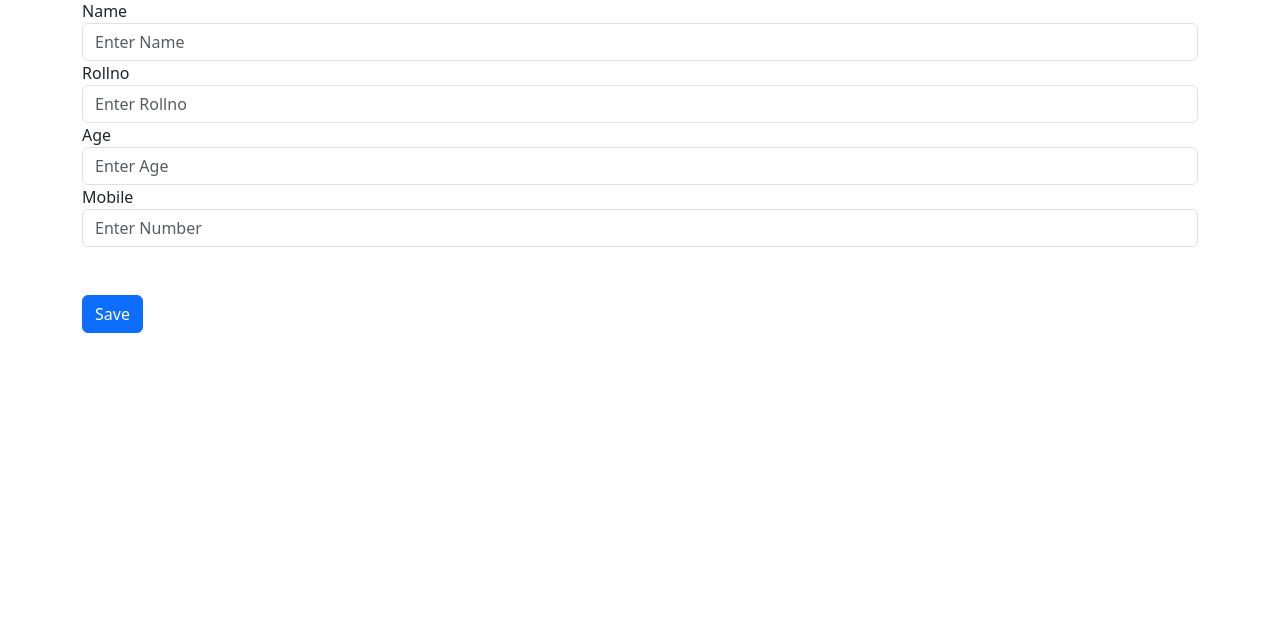
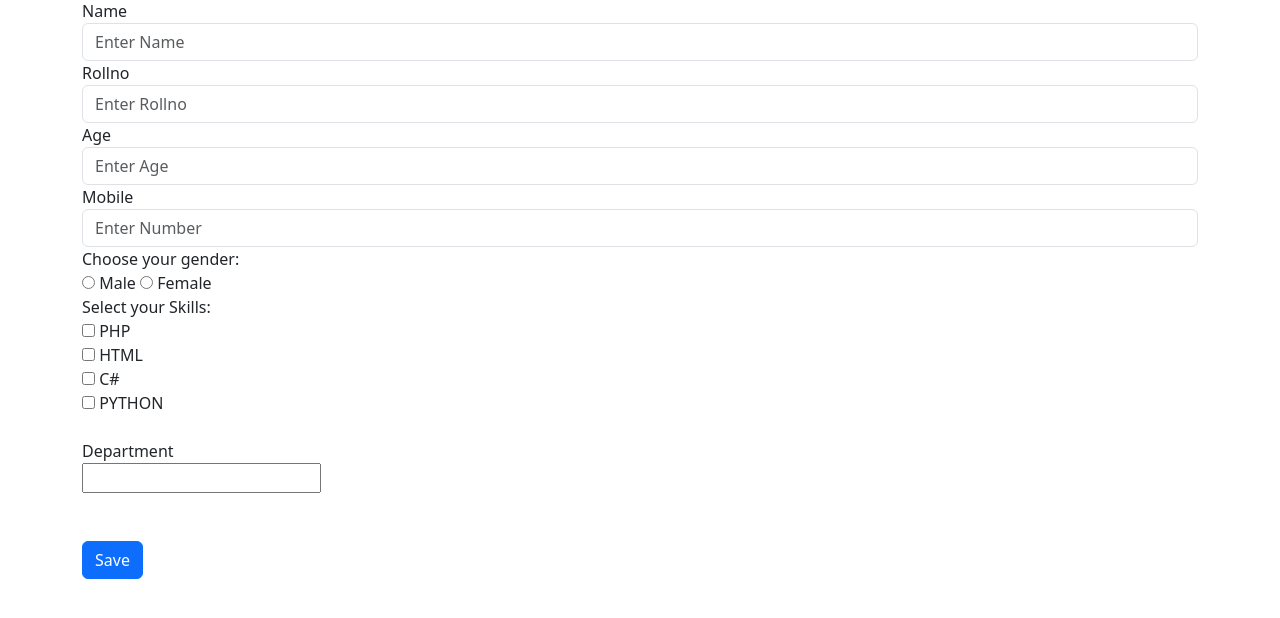
Before and after one commit to Durairaja-ss/student, a PHP site: page /add.php in a window 1280 px wide. Shown: the part 149-767 px from the top of the page. Run offline with PHP 8.4, Linux system fonts and the light colour scheme.

Commit message:
Add files via upload

```diff
--- a/add.php
+++ b/add.php
@@ -1,6 +1,8 @@
 <?php
      $connection = mysqli_connect("localhost","root","");
      $db = mysqli_select_db($connection,"dbstu");
+
+
 
 
     if(isset($_POST['submit']))
@@ -9,8 +11,18 @@
              $rollno = $_POST['rollno'];
              $age = $_POST['age'];
              $mobile = $_POST['mobile'];
+             $gender=$_POST['gender'];
+             $dept=$_POST['department'];
 
-             $sql = "insert into studentapp(name,rollno,age,mobile)values('$name','$rollno','$age','$mobile')";
+             $Skills = isset($_POST['Skill']) ? $_POST['Skill'] : [];
+
+             $SkillsString = !empty($Skills) ? implode(", ", $Skills) : '';
+
+
+
+
+
+             $sql = "insert into studentapp(name,rollno,age,mobile,gender,Skill,department)values('$name','$rollno','$age','$mobile','$gender','$SkillsString','$dept')";
 
              if(mysqli_query($connection,$sql))
              {
@@ -51,15 +63,45 @@
                             <label>Name</label>
                             <input type="text" name="name" class="form-control" placeholder="Enter Name" required>
                         </div>
+
                         <div class="rollno">Rollno</label>
                             <input type="number" name="rollno" class="form-control" placeholder="Enter Rollno" required>
                         </div>
+
                         <div class="age">Age</label>
                             <input type="number" name="age" class="form-control" placeholder="Enter Age" required>
                         </div>
                         <div class="mobile">Mobile</label>
                             <input type="number" name="mobile" class="form-control" placeholder="Enter Number" required>
                         </div>
+                        <div class="rdo">
+                            <label>Choose your gender:</label><br>
+                            <input type="radio" id="male" name="gender" value="Male">
+                            <label for="male">Male</label>
+                            <input type="radio" id="female" name="gender" value="Female">
+                            <label for="female">Female</label>
+                        </div>
+                         <div class="chbox">
+                             <label>Select your Skills:</label><br>
+                             <input type="checkbox" name="Skill[]" value="PHP"> PHP <br>
+                             <input type="checkbox" name="Skill[]" value="HTML"> HTML <br>
+                             <input type="checkbox" name="Skill[]" value="C#"> C# <br>
+                             <input type="checkbox" name="Skill[]" value="PYTHON"> PYTHON <br>
+
+                             <br>
+                        </div>
+                        <div class="form-group">
+                                    <label for="dept">Department</label><br/>
+                                    <input list="Dept-options" id="dept" name="department">
+                                    <datalist id="Dept-options">
+                                        <option value="CSE">
+                                        <option value="IT">
+                                        <option value="EEE">
+                                        <option value="ECE">
+                                        <option value="AUTOMOBILE">
+                                        <option value="MECHANICAL">
+                                    </datalist>
+                                </div>
                         <br>
                         <br>
                         <input type="submit" class="btn btn-primary" name="submit" value="Save">
```
